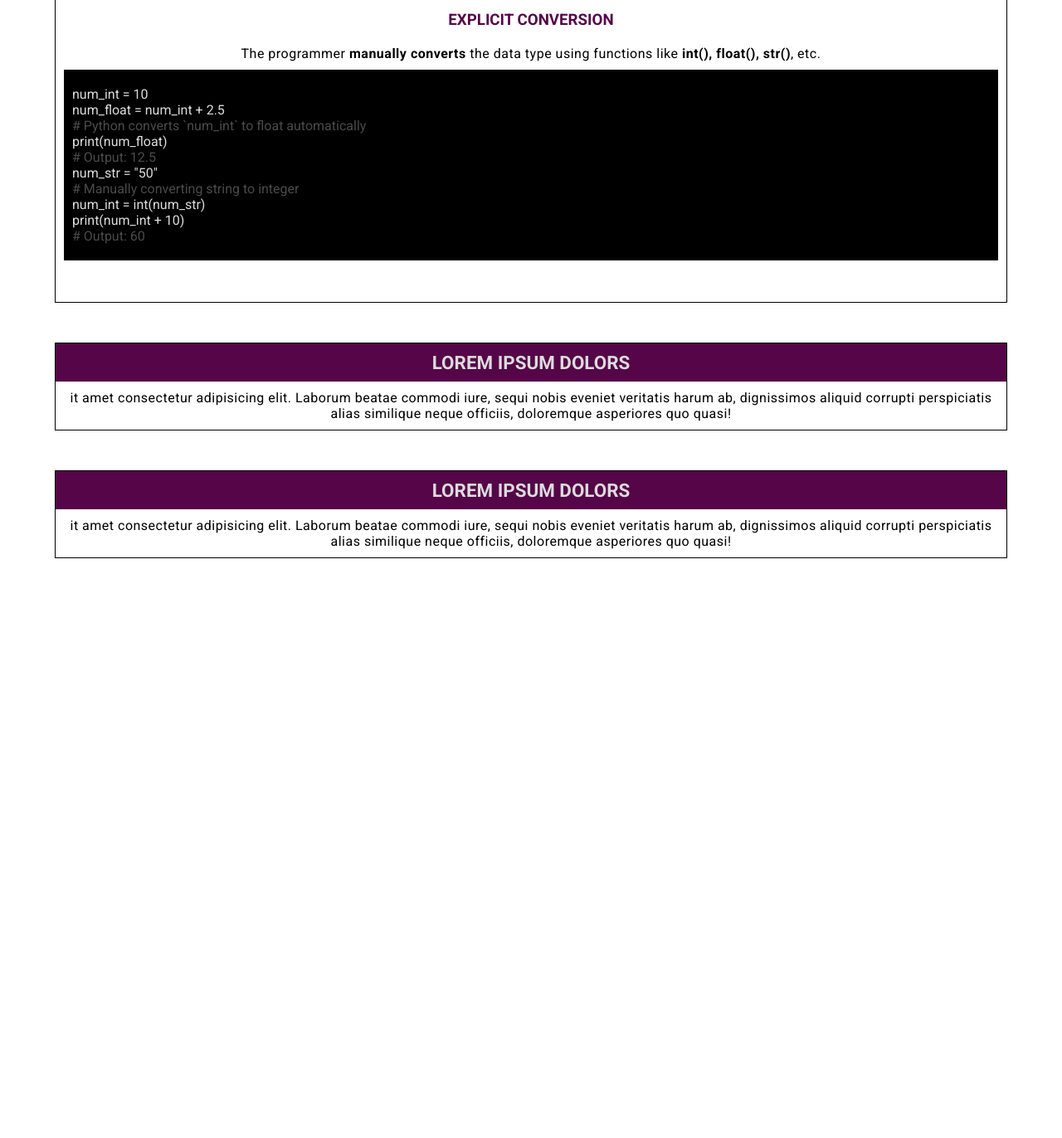
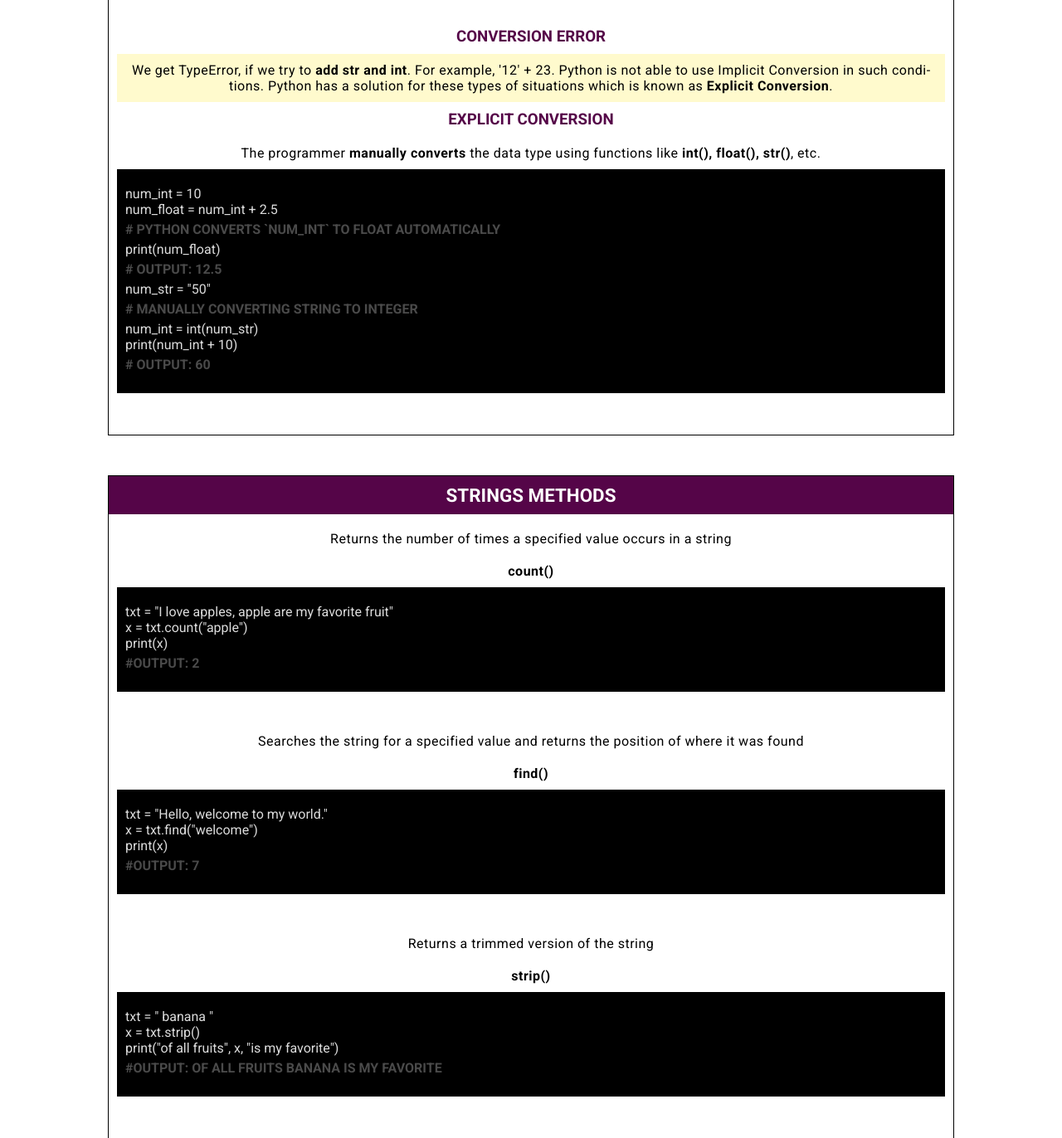
Before and after one commit to CaceresFederico/pythonNotes, a plain HTML site: page index.html in a window 1280 px wide. Shown: the part 480-1852 px from the top of the page at 83% size. Before the commit the page ends 1203 px from the top, so only its background shows below. Drawn offline with Linux system fonts and the light colour scheme.

Commit message:
Fixed navigation bug with padding scroll, added content to type conversion article, string methods article added, smooth scroll behaviour added

```diff
--- a/index.html
+++ b/index.html
@@ -21,8 +21,9 @@
     <nav>
         <!-- <div class="nav-container"> -->
         <ul class="nav-list">
-            <li class="nav-item">Conversion types</li>
-            <li class="nav-item">Strings</li>
+            <li class="nav-item"><a href="#conversionTypes">Conversion Types</a></li>
+            <li class="nav-item"><a href="#strings">Strings</a></li>
+            <!-- <li class="nav-item">Strings</li> -->
             <li class="nav-item">Lists</li>
             <li class="nav-item">For loops</li>
             <li class="nav-item">Tuples</li>
@@ -33,12 +34,13 @@
     <main>
         <div class="main-container">
             <div class="article-container">
+
                 <article>
-                    <h2 class="article-header">Conversion types</h2>
+                    <h2 id="conversionTypes" class="article-header">Conversion types</h2>
                     <div class="article-body">
                         <h3>Implicit conversion</h3>
-                        <p class="article-text">Sometimes python parser <b>automatically converts</b> some
-                            date to handle a few circumstances</p>
+                        <p class="article-text">It is because Python always converts smaller data types to larger data
+                            types to avoid the loss of data.</p>
                         <div class="code-container">
                             <p>num_str = "50" </p>
                             <p class="comment hide-scroll"># Manually converting string to integer</p>
@@ -46,6 +48,13 @@
                             <p>print(num_int + 10)</p>
                             <p class="comment"># Output: 60</p>
                         </div>
+                        <h3>conversion error</h3>
+                        <p class="article-text bg-lemonchiffon">We get TypeError, if we try to <b>add str and int</b>.
+                            For example, '12' + 23.
+                            Python is not able to use Implicit Conversion in such conditions.
+                            Python has a solution for these types of situations which is known as <b>Explicit
+                                Conversion</b>.
+                        </p>
                         <h3>Explicit conversion</h3>
                         <p class="article-text">The programmer <b>manually converts</b> the data type using functions
                             like
@@ -65,14 +74,37 @@
                         </p>
                     </div>
                 </article>
+
                 <article>
-                    <h2 class="article-header">Lorem ipsum dolors</h2>
-                    <p class="article-text">it amet consectetur adipisicing elit. Laborum beatae commodi iure, sequi
-                        nobis eveniet
-                        veritatis harum ab, dignissimos aliquid corrupti perspiciatis alias similique neque officiis,
-                        doloremque
-                        asperiores quo quasi!</p>
+                    <h2 id="strings" class="article-header">Strings methods</h2>
+                    <div class="article-body">
+                        <p class="article-text">Returns the number of times a specified value occurs in a string</p>
+                        <b class="article-text">count()</b>
+                        <div class="code-container">
+                            <p>txt = "I love apples, apple are my favorite fruit"</p>
+                            <p>x = txt.count("apple")</p>
+                            <p>print(x)</p>
+                            <p class="comment">#Output: 2 </p>
+                        </div>
+                        <p class="article-text">Searches the string for a specified value and returns the position of
+                            where it was found</p>
+                        <b class="article-text">find()</b>
+                        <div class="code-container">
+                            <p>txt = "Hello, welcome to my world."</p>
+                            <p>x = txt.find("welcome")</p>
+                            <p>print(x)</p>
+                            <p class="comment">#Output: 7 </p>
+                        </div>
+                        <p class="article-text">Returns a trimmed version of the string</p>
+                        <b class="article-text">strip()</b>
+                        <div class="code-container">
+                            <p>txt = " banana "</p>
+                            <p>x = txt.strip()</p>
+                            <p>print("of all fruits", x, "is my favorite")</p>
+                            <p class="comment hide-scroll">#Output: of all fruits banana is my favorite </p>
+                        </div>
                 </article>
+
                 <article>
                     <h2 class="article-header">Lorem ipsum dolors</h2>
                     <p class="article-text">it amet consectetur adipisicing elit. Laborum beatae commodi iure, sequi
--- a/style.css
+++ b/style.css
@@ -14,6 +14,12 @@
     --negro: #2c1e1a;
     --blackgray: #333;
     --comentgray: #4A4A4A;
+}
+
+html {
+    scroll-padding-top: 25vh;
+    scroll-behavior: smooth;
+    /* Ajusta según la altura del header */
 }
 
 body {
@@ -35,7 +41,7 @@ header {
 }
 
 h1 {
-    color: var(--blanco);
+    color: white;
     text-transform: uppercase;
     text-align: center;
     font-size: 1.8rem;
@@ -75,7 +81,15 @@ nav {
     transition: background 0.3s ease;
     flex-shrink: 0;
     /* Evita que se reduzca demasiado */
+}
 
+.nav-item a {
+    text-decoration: none;
+    color: var(--negro);
+}
+
+.nav-item a:hover {
+    color: white;
 }
 
 .nav-item:hover {
@@ -114,7 +128,7 @@ article {
     padding: 10px 0px;
     text-transform: uppercase;
     background-color: var(--violeta);
-    color: var(--blanco);
+    color: white;
 }
 
 .article-text {
@@ -144,6 +158,7 @@ article {
     display: flex;
     flex-direction: column;
     margin-bottom: 5vh;
+    /* border-radius: 8px; */
 }
 
 .code-container p {
@@ -159,12 +174,24 @@ article {
 
 .comment {
     color: var(--comentgray);
+    padding: 5px 0px;
+    font-weight: bold;
+    text-transform: uppercase;
+}
+
+.bg-lemonchiffon {
+    background-color: lemonchiffon;
+    /* border-radius: 10px; */
 }
 
 @media (min-width: 768px) {
     .nav-list {
         justify-content: center;
         flex-wrap: wrap;
+    }
+    .main-container{
+        min-width: 80vw;
+        max-width: 80vw;
     }
 }
 
@@ -178,3 +205,8 @@ article {
 /* .hide-scroll::-webkit-scrollbar {
     display: none;
 } */
+/* Ajusta según la altura del header */
+/* html {
+    scroll-padding-top: 20vh;
+}
+*/
```
Also changed, not shown: 1 other file.
